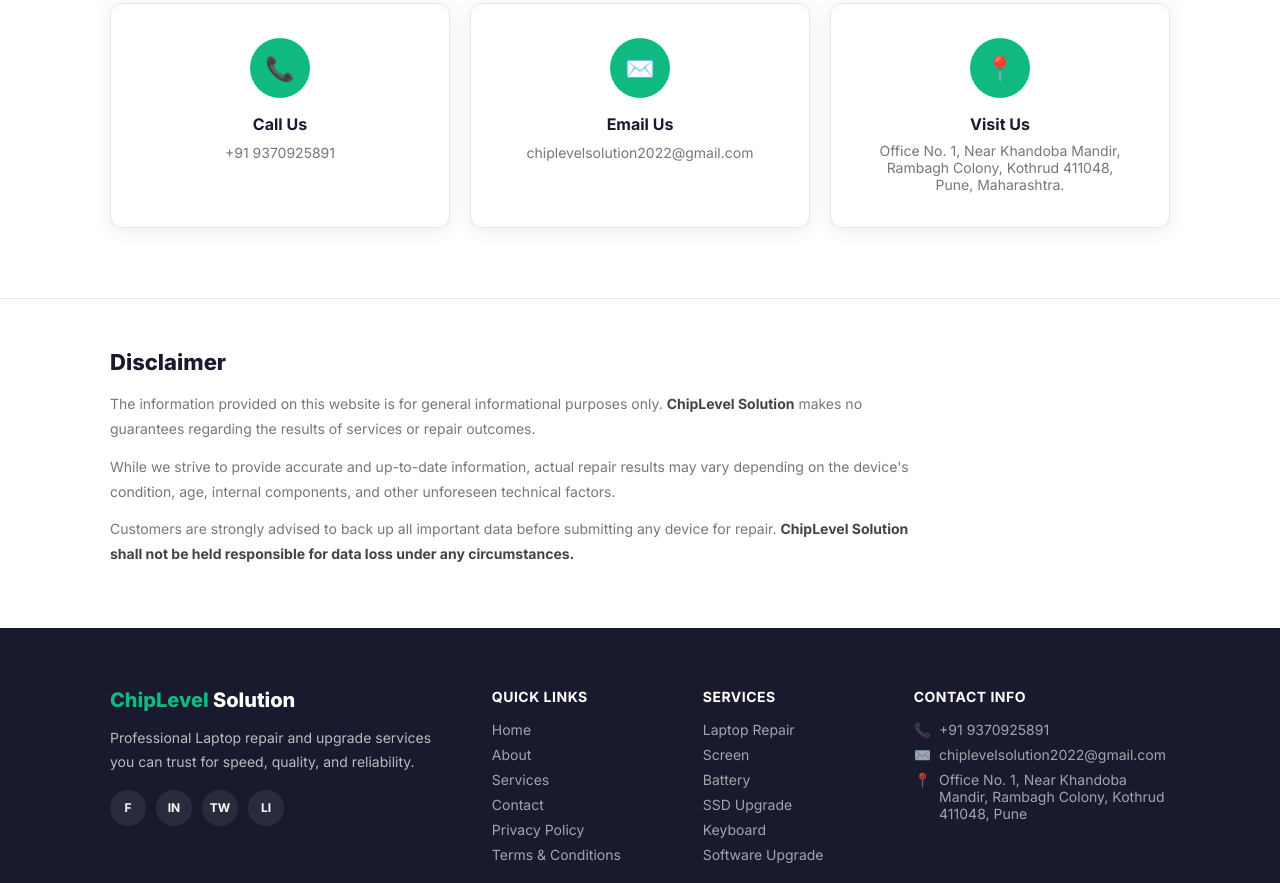
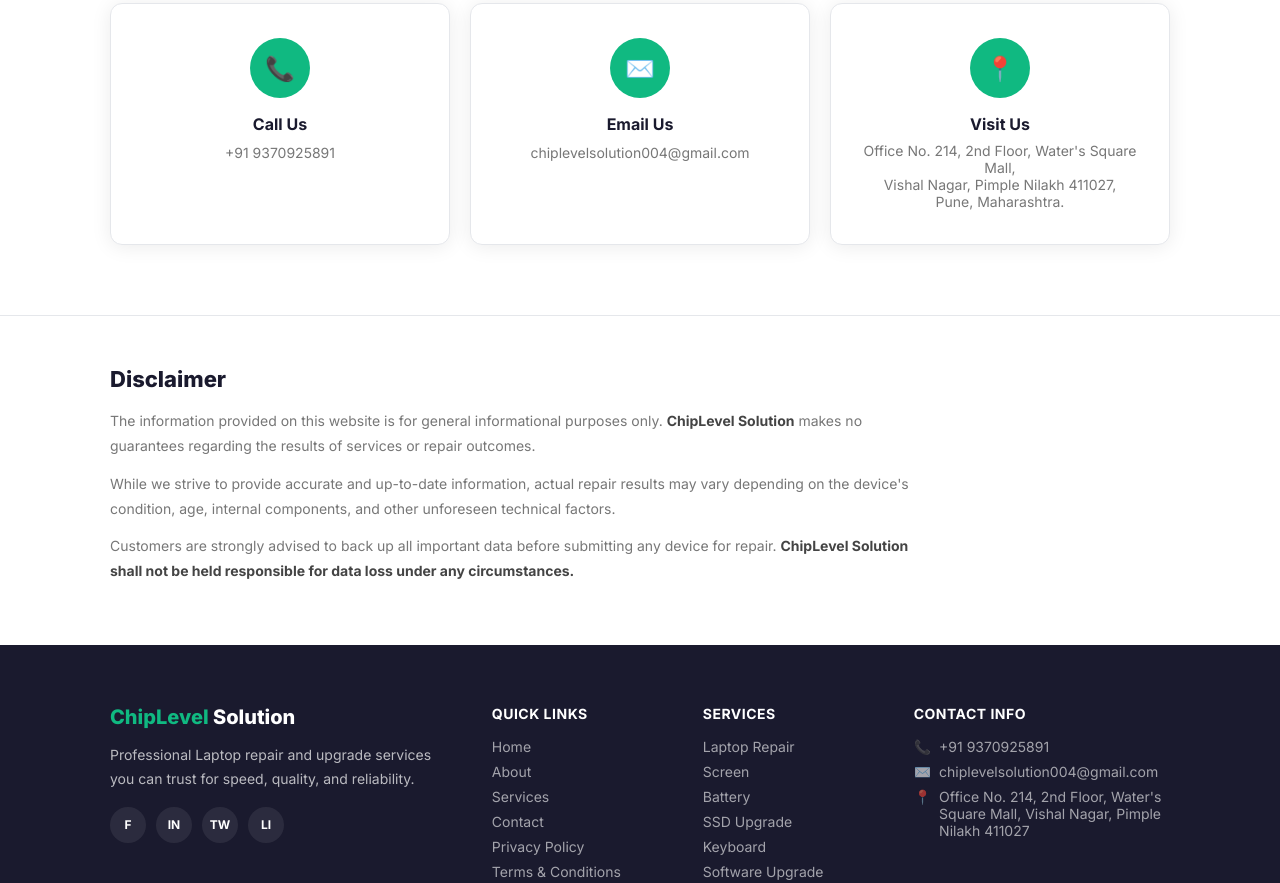
Before and after one commit to kolekarvu17-cyber/Vaibhav.github.io, a plain HTML site: page index.html in a window 1280 px wide. Shown: the part 3369-4252 px from the top of the page. Drawn offline with nearby package versions, Linux system fonts and the light colour scheme; animation ran at ten frames a second.

Commit message:
Update index.html
changing mail id

```diff
--- a/index.html
+++ b/index.html
@@ -274,14 +274,14 @@
                         <span>✉️</span>
                     </div>
                     <h3>Email Us</h3>
-                    <a href="mailto:chiplevelsolution2022@gmail.com">chiplevelsolution2022@gmail.com</a>
+                    <a href="mailto:chiplevelsolution004@gmail.com">chiplevelsolution004@gmail.com</a>
                 </div>
                 <div class="contact-card" data-aos="fade-up" data-aos-delay="300" data-tilt data-tilt-scale="1.05">
                     <div class="contact-icon-wrap primary">
                         <span>📍</span>
                     </div>
                     <h3>Visit Us</h3>
-                    <p>Office No. 1, Near Khandoba Mandir,<br>Rambagh Colony, Kothrud 411048,<br>Pune, Maharashtra.</p>
+                    <p>Office No. 214, 2nd Floor, Water's Square Mall,<br>Vishal Nagar, Pimple Nilakh 411027,<br>Pune, Maharashtra.</p>
                 </div>
             </div>
         </div>
@@ -342,8 +342,8 @@
                 <ul class="contact-info-list">
                     <li><span>📞</span> <a href="tel:9370925891">+91 9370925891</a></li>
                     <li><span>✉️</span> <a
-                            href="mailto:chiplevelsolution@2022gmail.com">chiplevelsolution2022@gmail.com</a></li>
-                    <li><span>📍</span> Office No. 1, Near Khandoba Mandir, Rambagh Colony, Kothrud 411048, Pune</li>
+                            href="mailto:chiplevelsolution004@gmail.com">chiplevelsolution004@gmail.com</a></li>
+                    <li><span>📍</span> Office No. 214, 2nd Floor, Water's Square Mall, Vishal Nagar, Pimple Nilakh 411027</li>
                 </ul>
             </div>
         </div>
```
